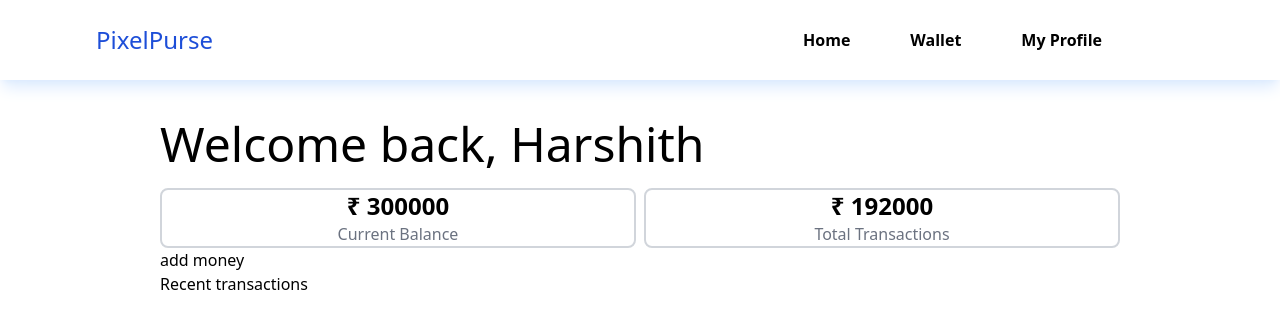
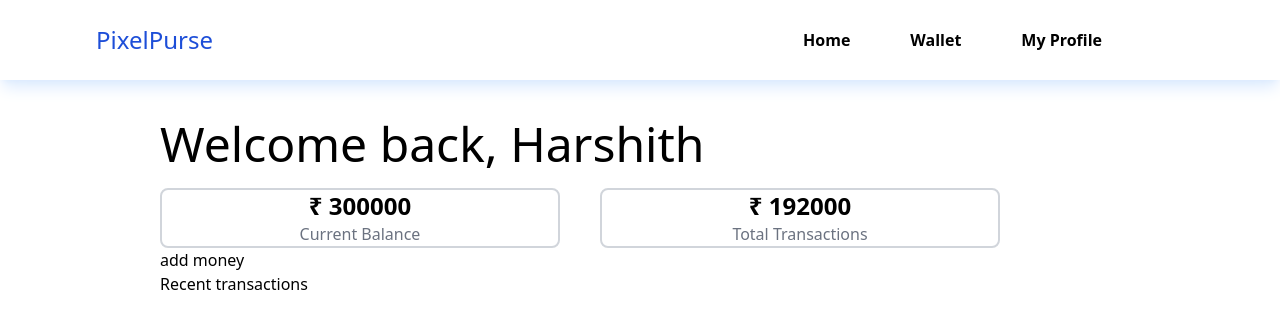
Before and after one commit to harshithm2508/PixelPurse, a React (Vite) app: page /dashboard in a window 1280 px wide. Shown: the top 328 px of the page. Built offline with nearby package versions, Linux system fonts and the light colour scheme.

Commit message:
added Amount Display

```diff
--- /dev/null
+++ b/src/components/AmountDisplay.tsx
@@ -0,0 +1,13 @@
+interface AmountDisplayProps{
+    description : string;
+    amount : number
+}
+
+export function AmountDisplay({description, amount} : AmountDisplayProps){
+    return(
+        <div className=" w-5/12 min-w-44 border-2 border-gray-300 rounded-lg ">
+            <div className=" font-bold text-2xl"><span>&#8377;</span>  {amount}</div>
+            <div className=" text-base font-medium text-gray-500">{description}</div>
+        </div>
+    )
+}
--- a/src/pages/Dashboard.tsx
+++ b/src/pages/Dashboard.tsx
@@ -1,6 +1,7 @@
 import { useRecoilState, useRecoilValue } from "recoil"
 import { userData } from "../state/atoms/UserInfo"
 import { WalletBalance, TotalTransactions } from "../state/atoms/MonetaryState";
+import { AmountDisplay } from "../components/AmountDisplay";
 
 export default function Dashboard(){
 
@@ -16,16 +17,12 @@ export default function Dashboard(){
             <div className=" mt-10 text-5xl text font-good">Welcome back, {first_name}</div>
 
             {/* Total Transactions and Wallet balance */}
-            <div className=" mt-5 w-full flex gap-2 text-center">
+            <div className=" mt-5 w-full flex flex-wrap gap-10 text-center">
                 {/* Wallet Balance  */}
-                <div className=" w-1/2 min-w-44 border-2 border-gray-300 rounded-lg ">
-                    <div className=" font-bold text-2xl"><span>&#8377;</span>  {walletBal}</div>
-                    <div className=" text-base font-medium text-gray-500">Current Balance</div>
-                </div>
-                <div className=" w-1/2 min-w-44 border-2 border-gray-300 rounded-lg ">
-                    <div className=" font-bold text-2xl"><span>&#8377;</span>  {totalTransactions}</div>
-                    <div className=" text-base font-medium text-gray-500">Total Transactions</div>
-                </div>
+                <AmountDisplay amount={walletBal} description="Current Balance"/>
+                <AmountDisplay amount={totalTransactions} description="Total Transactions"/>
+
+
             </div>
 
 
```
